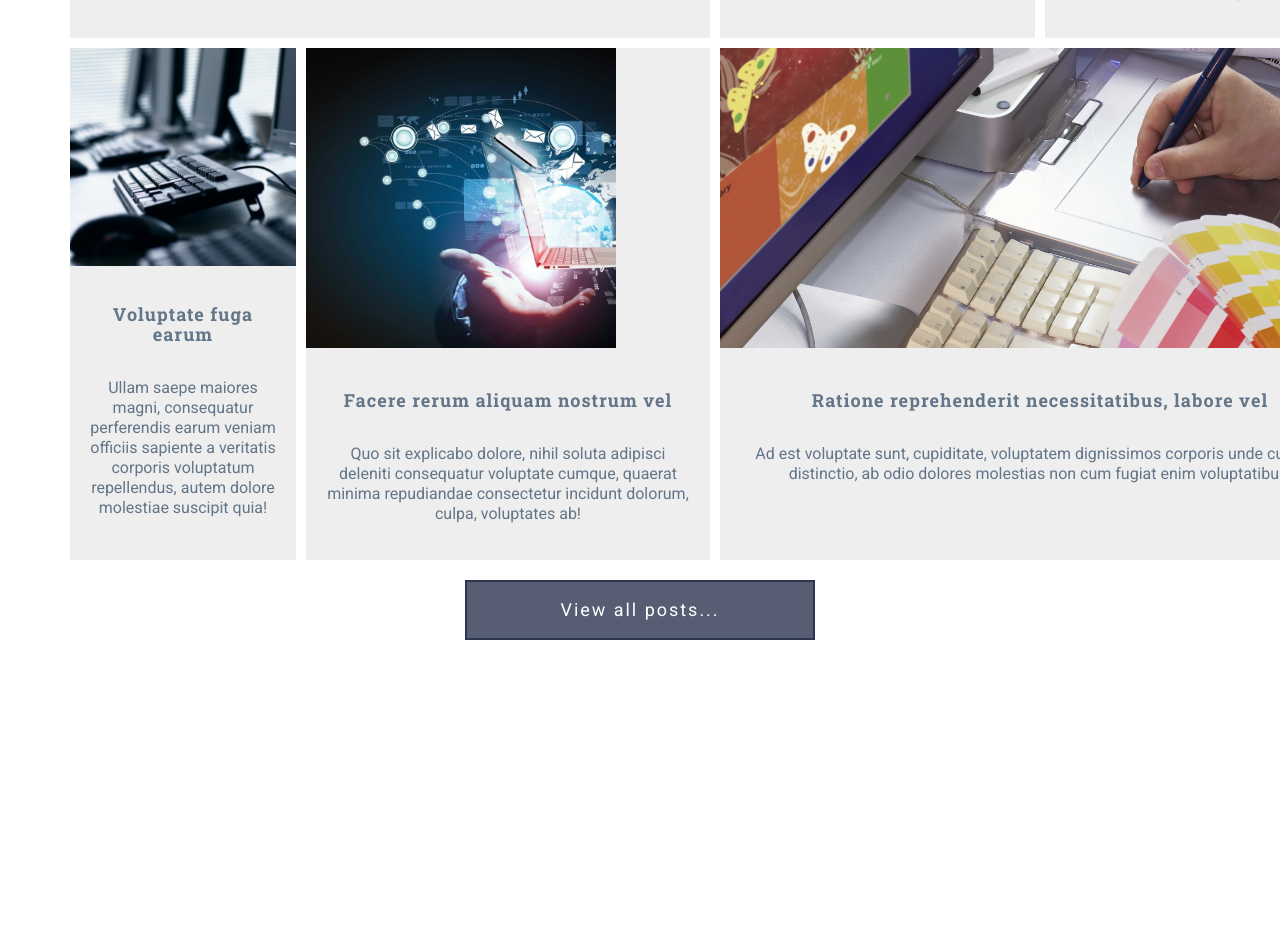
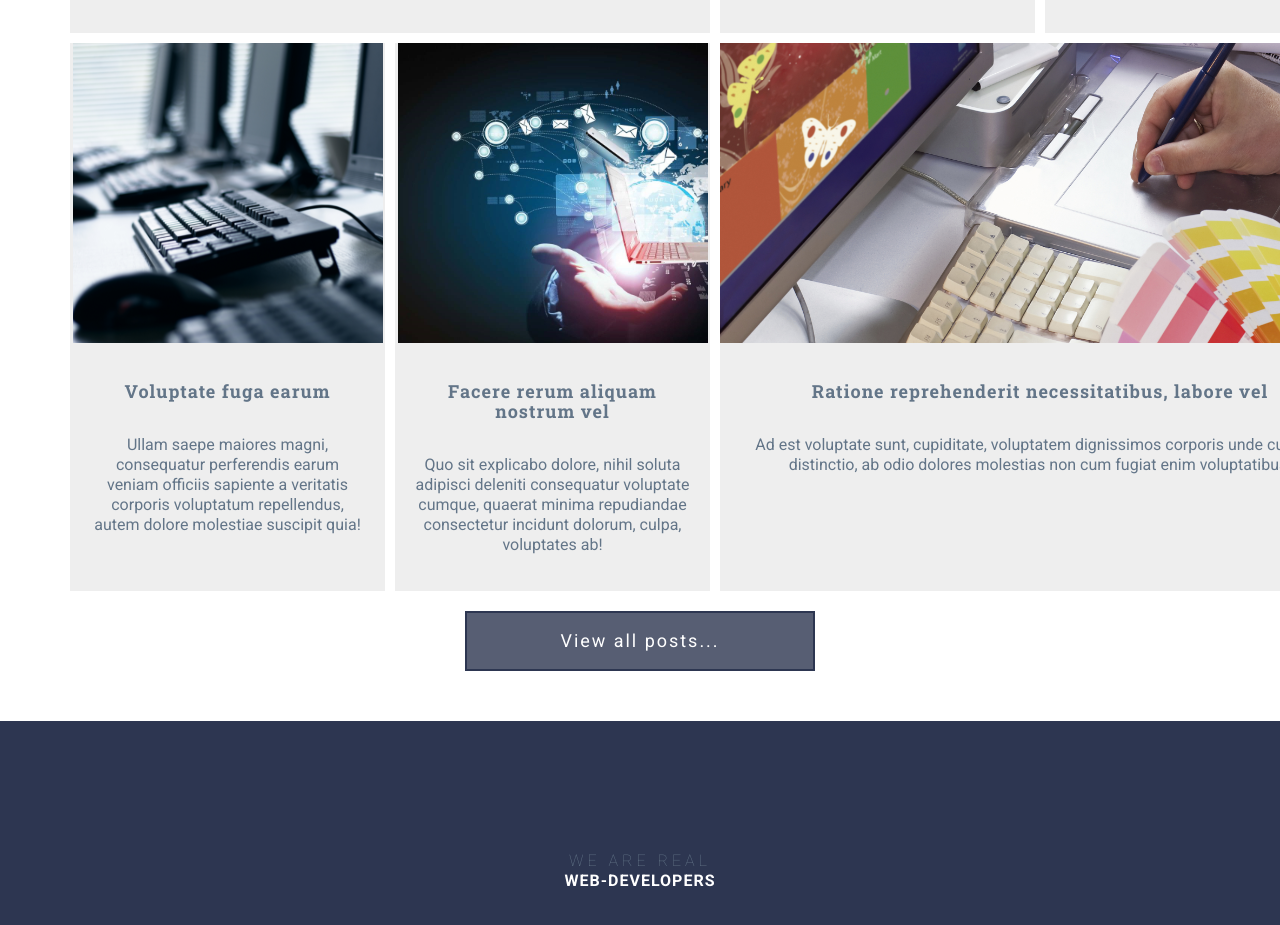
Before and after one commit to Yulia1999/Project1, a website: page index.html in a window 1280 px wide. Shown: the part 3298-4223 px from the top of the page. Before the commit the page ends 3988 px from the top, so only its background shows below. Drawn offline with Linux system fonts and the light colour scheme.

Commit message:
secondCommit

```diff
--- a/assets/css/style.css
+++ b/assets/css/style.css
@@ -397,10 +397,12 @@ font-weight: 400;
 font-family: "Roboto";
 text-align: center;
 }
-.posts-item__image img{
-	display: block;
+.posts-item__image {
+	display: flex;
+	align-items: center;
+	justify-content: center;
 	width: 100%;
-	padding-right: 0;
+	padding: 0;
 	margin:0;
 }
 .posts-item__link{
@@ -408,8 +410,6 @@ text-align: center;
 }
 .posts-item {
 	background-color: #eeeeee;
-	padding:0;
-	margin: 0;
 	width: 100%;
   }
   .posts__content {
@@ -437,7 +437,27 @@ text-align: center;
 	grid-area: a6;
   }
 
-
+.footer{
+	background: #2d3651;
+	height: 250px;
+}
+.footer__name{
+	padding-top: 130px;
+	font-size: 16px;
+	line-height: 20px;
+	font-family: "Roboto", serif;
+	text-align: center;
+}
+.footer__name-first{
+	color: rgb(99, 117, 136);
+	letter-spacing: 4px;
+	font-weight: 100;
+}
+.footer__name-second{
+	color: white;
+	font-weight: 700;
+	letter-spacing: 1px;
+}
 @media (min-height: 691px) {
   .skills__container {
     grid-auto-rows: calc(33.333vh - 13.333px);
--- a/index.html
+++ b/index.html
@@ -179,7 +179,7 @@
 				<div class="posts__content">
 					<article class="posts-item">
 						<a class="posts-item__link" href="">
-						<div class="posts-item__image>">
+							<div class="posts-item__image">
 								<img src="assets/img/img-post-1.png" alt="">
 							</div>
 							<div class="posts-item__news">
@@ -195,7 +195,7 @@
 
 					<article class="posts-item">
 						<a class="posts-item__link" href="">
-							<div class="posts-item__image>">
+							<div class="posts-item__image">
 								<img src="assets/img/img-post-2.png" alt="">
 							</div>
 							<div class="posts-item__news">
@@ -211,7 +211,7 @@
 
 					<article class="posts-item">
 						<a class="posts-item__link" href=""></a>
-						<div class="posts-item__image>">
+						<div class="posts-item__image">
 							<img src="assets/img/img-post-3.png" alt="">
 						</div>
 						<div class="posts-item__news">
@@ -238,7 +238,7 @@
 					</article>
 					<article class="posts-item">
 						<a class="posts-item__link" href=""></a>
-						<div class="posts-item__image>">
+						<div class="posts-item__image">
 							<img src="assets/img/img-post-5.png" alt="">
 						</div>
 						<div class="posts-item__news">
@@ -253,7 +253,7 @@
 					</article>
 					<article class="posts-item">
 						<a class="posts-item__link" href=""></a>
-						<div class="posts-item__image>">
+						<div class="posts-item__image">
 							<img src="assets/img/img-post-6.png" alt="">
 						</div>
 						<div class="posts-item__news">
@@ -270,7 +270,19 @@
 			</div>
 		</section>
 	</main>
-	<footer></footer>
+	<footer class="footer">
+		<div class="">
+			<a href="" img src="assets/img/"></a>
+			<a href=""></a>
+			<a href=""></a>
+			<a href=""></a>
+			<a href=""></a>
+
+		<div class="footer__name">
+			<span class ="footer__name-first">WE ARE REAL</span><br><span class ="footer__name-second">WEB-DEVELOPERS</span>
+		  </div>
+		</div>
+	</footer>
 
 	<!-- Подключаем библиотеку jquery, необходимую для работы нашего основного скрипта -->
 	<script src="libs/jquery/dist/jquery.min.js"></script>
```
Also changed, not shown: README.md (added). Lines whose indentation alone changed are shown as unchanged.
